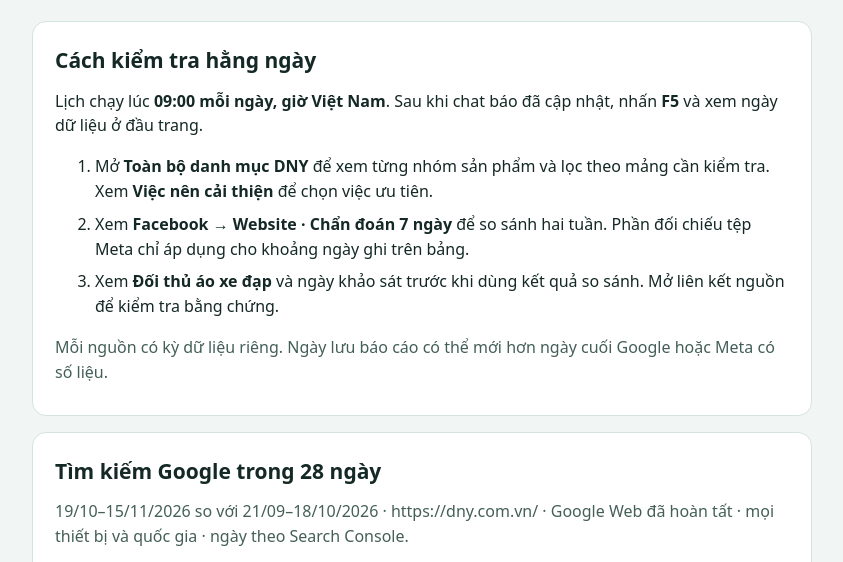
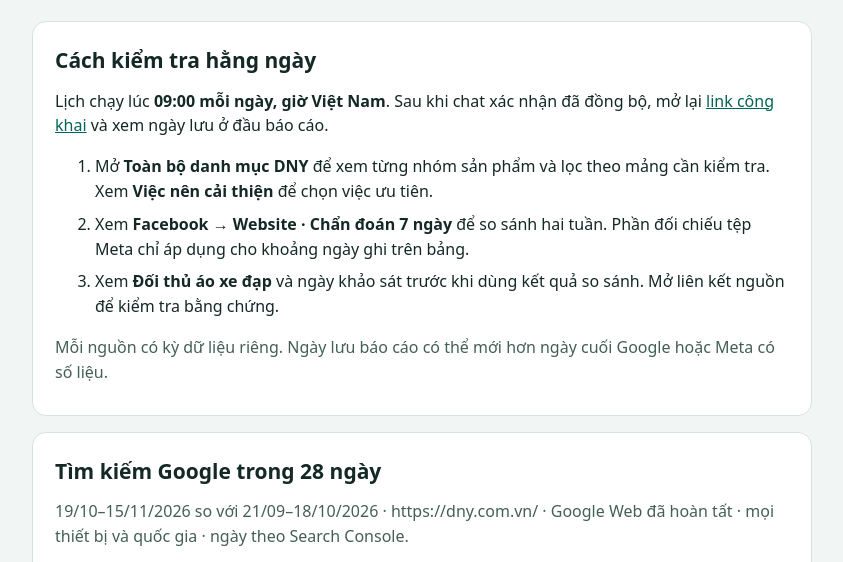
Before and after one commit to dnymarketing1708-a11y/dny-cong-cu-do-luong, a plain HTML site: page DNY-Cong-cu-do-luong.html in a window 1280 px wide. Shown: the part 165-727 px from the top of the page, without its empty margins (218-1061 px from the left). Drawn offline with Linux system fonts and the light colour scheme.

Commit message:
Đồng bộ báo cáo DNY 2026-11-18

```diff
--- a/DNY-Cong-cu-do-luong.html
+++ b/DNY-Cong-cu-do-luong.html
@@ -11,7 +11,7 @@
 <header><strong>DNY SPORT</strong><h1>Báo cáo SEO và đo lường</h1><p id="report-date" class="report-meta"></p></header>
 <section>
 <h2>Cách kiểm tra hằng ngày</h2>
-<p>Lịch chạy lúc <strong>09:00 mỗi ngày, giờ Việt Nam</strong>. Sau khi chat báo đã cập nhật, nhấn <strong>F5</strong> và xem ngày dữ liệu ở đầu trang.</p>
+<p>Lịch chạy lúc <strong>09:00 mỗi ngày, giờ Việt Nam</strong>. Sau khi chat xác nhận đã đồng bộ, mở lại <a href="https://dnymarketing1708-a11y.github.io/dny-cong-cu-do-luong/">link công khai</a> và xem ngày lưu ở đầu báo cáo.</p>
 <ol>
 <li>Mở <strong>Toàn bộ danh mục DNY</strong> để xem từng nhóm sản phẩm và lọc theo mảng cần kiểm tra. Xem <strong>Việc nên cải thiện</strong> để chọn việc ưu tiên.</li>
 <li>Xem <strong>Facebook → Website · Chẩn đoán 7 ngày</strong> để so sánh hai tuần. Phần đối chiếu tệp Meta chỉ áp dụng cho khoảng ngày ghi trên bảng.</li>
```
